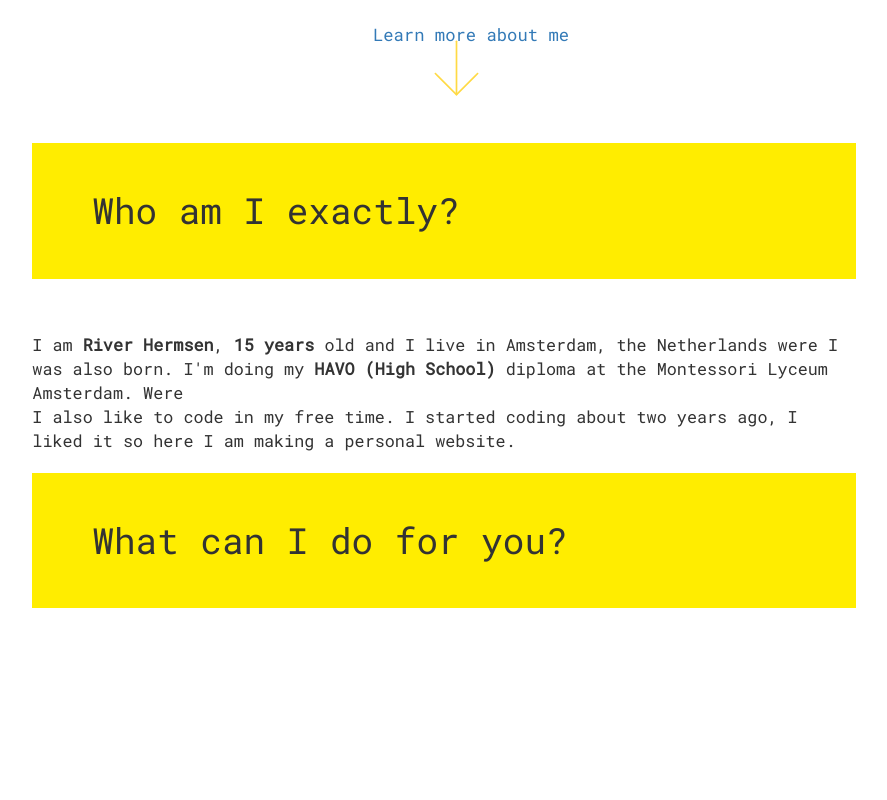
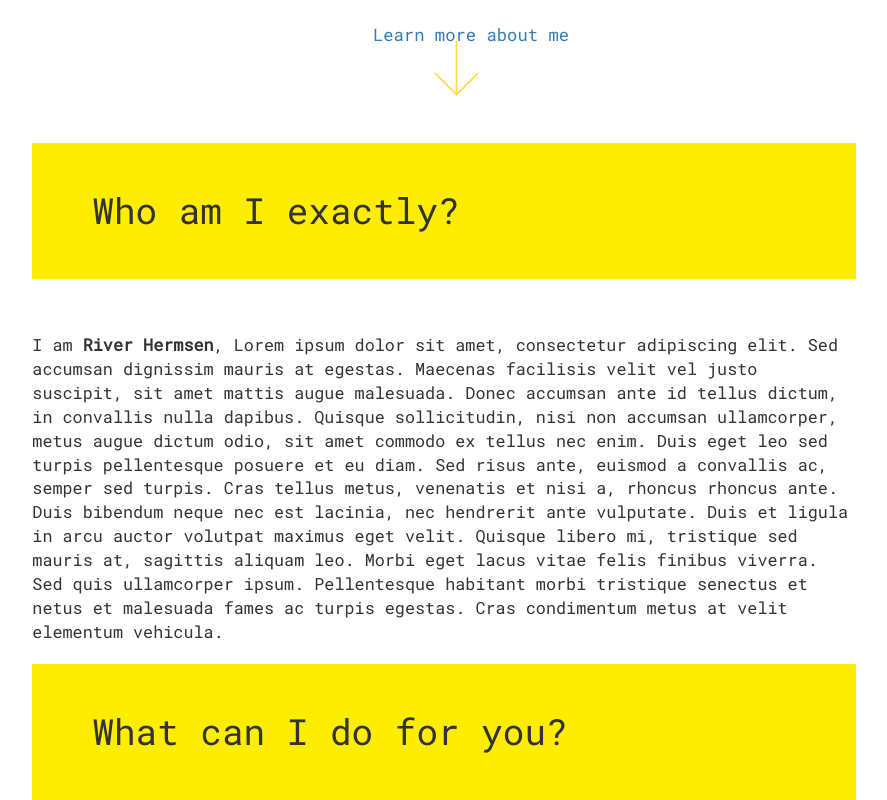
Before and after one commit to river-hermsen/Portfolio-Website, a plain HTML site: page index.html in a window 1280 px wide. Shown: the part 687-1487 px from the top of the page, without its empty margins (196-1083 px from the left). Before the commit the page ends 1295 px from the top, so only its background shows below. Drawn offline with nearby package versions, Linux system fonts and the light colour scheme.

Commit message:
Update index.html

```diff
--- a/index.html
+++ b/index.html
@@ -48,9 +48,9 @@
               <h1 class="jumbotron">Who am I exactly?</h1>
             </div>
               <p class="text-who"></br> I am <b>River Hermsen</b>,
-      <b>15 years </b>old and I live in Amsterdam, the Netherlands were I was also born.
-      I'm doing my <b>HAVO (High School)</b> diploma at the Montessori Lyceum Amsterdam. Were </br>
-      I also like to code in my free time. I started coding about two years ago, I liked it so here I am making a personal website.
+      Lorem ipsum dolor sit amet, consectetur adipiscing elit. Sed accumsan dignissim mauris at egestas. Maecenas facilisis velit vel justo suscipit, sit amet mattis augue malesuada. Donec accumsan ante id tellus dictum, in convallis nulla dapibus. Quisque sollicitudin, nisi non accumsan ullamcorper, metus augue dictum odio, sit amet commodo ex tellus nec enim. Duis eget leo sed turpis pellentesque posuere et eu diam. Sed risus ante, euismod a convallis ac, semper sed turpis. Cras tellus metus, venenatis et nisi a, rhoncus rhoncus ante. Duis bibendum neque nec est lacinia, nec hendrerit ante vulputate. Duis et ligula in arcu auctor volutpat maximus eget velit. Quisque libero mi, tristique sed mauris at, sagittis aliquam leo. Morbi eget lacus vitae felis finibus viverra. Sed quis ullamcorper ipsum. Pellentesque habitant morbi tristique senectus et netus et malesuada fames ac turpis egestas. Cras condimentum metus at velit elementum vehicula.
+
+
     </p>
         <!-- END LEARN MORE ABOUT ME -->
         <!-- BEGIN WHAT I CAN DO -->
```
